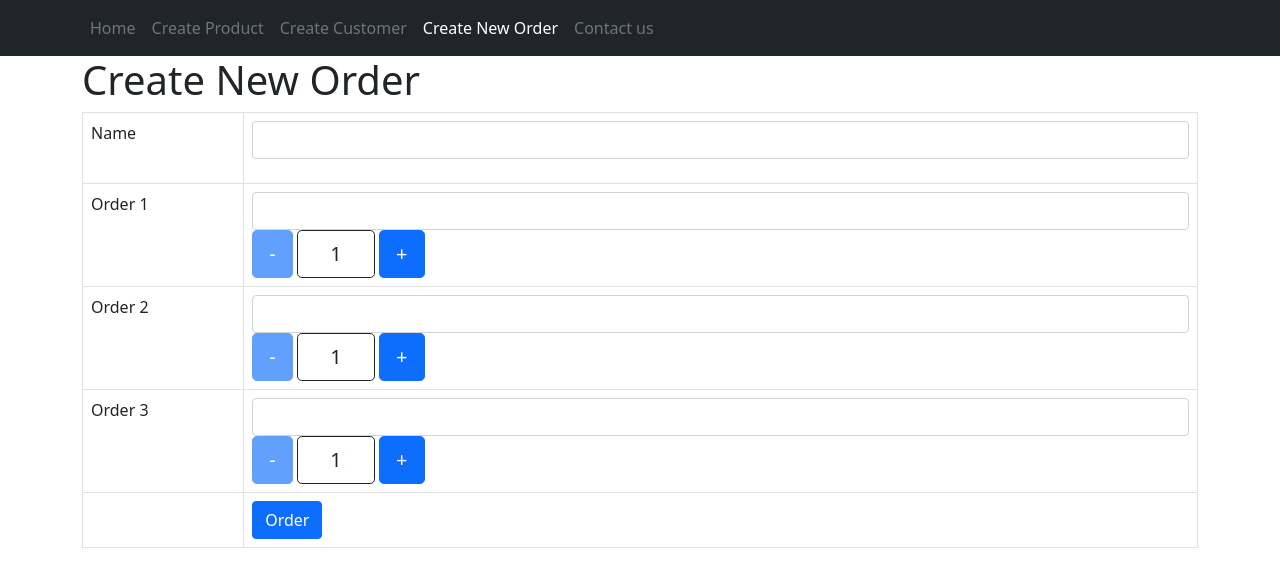
After one commit to yelooc/yelooc.github.io, a PHP site: page /neworder_create.php in a window 1280 px wide. The commit adds this page. Shown: the top 587 px of the page. Run offline with PHP 8.4, Linux system fonts and the light colour scheme; tables that the repository leaves empty or names only in its code hold one stand-in row (values such as "Sample post").

Commit message:
Web Application Assignment

```diff
--- a/eshop/contact_us.php
+++ b/eshop/contact_us.php
@@ -27,6 +27,9 @@
                         <li class="nav-item">
                             <a class="nav-link text-secondary" href="customer_create.php">Create Customer</a>
                         </li>
+                        <li class="nav-item">
+                            <a class="nav-link text-secondary" href="neworder_create.php">Create New Order</a>
+                        </li>
                         <li class="nav-item ">
                             <a class="nav-link active text-white" href="#">Contact us</a>
                         </li>
--- a/eshop/home.php
+++ b/eshop/home.php
@@ -27,6 +27,9 @@
                         <li class="nav-item">
                             <a class="nav-link text-secondary" href="customer_create.php">Create Customer</a>
                         </li>
+                        <li class="nav-item">
+                            <a class="nav-link text-secondary" href="neworder_create.php">Create New Order</a>
+                        </li>
                         <li class="nav-item ">
                             <a class="nav-link text-secondary" href="contact_us.php">Contact us</a>
                         </li>
--- /dev/null
+++ b/eshop/neworder_create.php
@@ -0,0 +1,331 @@
+<?php
+include 'config/database.php';
+
+// delete message prompt will be here
+
+// select all data
+$query = "SELECT * FROM products ORDER BY id DESC";
+$query_customer = "SELECT * FROM customers ORDER BY username DESC";
+$stmt1 = $con->prepare($query);
+$stmt2 = $con->prepare($query);
+$stmt3 = $con->prepare($query);
+$stmt_customer = $con->prepare($query_customer);
+
+$stmt1->execute();
+$stmt2->execute();
+$stmt3->execute();
+$stmt_customer->execute();
+?>
+
+<!DOCTYPE HTML>
+<html>
+
+<head>
+    <title>PDO - Create a Record - PHP CRUD Tutorial</title>
+    <link href="https://cdn.jsdelivr.net/npm/bootstrap@5.0.1/dist/css/bootstrap.min.css" rel="stylesheet" integrity="sha384-+0n0xVW2eSR5OomGNYDnhzAbDsOXxcvSN1TPprVMTNDbiYZCxYbOOl7+AMvyTG2x" crossorigin="anonymous">
+</head>
+<script>
+    function plus1() {
+        var a = document.getElementById("box1").value;
+        document.getElementById("box1").value = parseInt(a) + 1;
+        if (a == 1) {
+            document.getElementById("decrease1").disabled = false;
+        }
+    }
+
+    function minus1() {
+        var a = document.getElementById("box1").value;
+        document.getElementById("box1").value = parseInt(a) - 1;
+        if (a == 2 || a == 1) {
+            document.getElementById("decrease1").disabled = true;
+        }
+    }
+
+    function plus2() {
+        var a = document.getElementById("box2").value;
+        document.getElementById("box2").value = parseInt(a) + 1;
+
+        if (a == 1) {
+            document.getElementById("decrease2").disabled = false;
+        }
+    }
+
+    function minus2() {
+        var a = document.getElementById("box2").value;
+        document.getElementById("box2").value = parseInt(a) - 1;
+
+        if (a == 2 || a == 1) {
+            document.getElementById("decrease2").disabled = true;
+        }
+    }
+
+
+    function plus3() {
+        var a = document.getElementById("box3").value;
+        document.getElementById("box3").value = parseInt(a) + 1;
+
+        if (a == 1) {
+            document.getElementById("decrease3").disabled = false;
+        }
+    }
+
+    function minus3() {
+        var a = document.getElementById("box3").value;
+        document.getElementById("box3").value = parseInt(a) - 1;
+
+        if (a == 2 || a == 1) {
+            document.getElementById("decrease3").disabled = true;
+        }
+    }
+    var specialKeys = new Array();
+    specialKeys.push(8); //Backspace
+    function IsNumeric(e) {
+        var keyCode = e.which ? e.which : e.keyCode
+        var ret1 = ((keyCode >= 48 && keyCode <= 57) || specialKeys.indexOf(keyCode) != -1);
+        var ret2 = ((keyCode >= 48 && keyCode <= 57) || specialKeys.indexOf(keyCode) != -1);
+        var ret3 = ((keyCode >= 48 && keyCode <= 57) || specialKeys.indexOf(keyCode) != -1);
+        document.getElementById("box1").style.display = ret1 ? "" : "inline";
+        document.getElementById("box2").style.display = ret2 ? "" : "inline";
+        document.getElementById("box3").style.display = ret3 ? "" : "inline";
+        return ret1;
+        return ret2;
+        return ret3;
+    }
+</script>
+
+
+
+<body>
+
+    <div class="container-fuild bg-dark">
+        <div class="container">
+
+            <nav class="navbar-expand-lg py-2">
+
+                <div class="collapse navbar-collapse">
+                    <ul class="navbar-nav mb-2 mb-lg-0">
+                        <li class="nav-item">
+                            <a class="nav-link text-secondary" href="home.php">Home</a>
+                        </li>
+                        <li class="nav-item">
+                            <a class="nav-link text-secondary" href="product_create.php">Create Product</a>
+                        </li>
+                        <li class="nav-item">
+                            <a class="nav-link text-secondary" href="customer_create.php">Create Customer</a>
+                        </li>
+                        <li class="nav-item">
+                            <a class="nav-link active text-white" href="neworder_create.php">Create New Order</a>
+                        </li>
+                        <li class="nav-item ">
+                            <a class="nav-link text-secondary" href="contact_us.php">Contact us</a>
+                        </li>
+                    </ul>
+                </div>
+            </nav>
+        </div>
+    </div>
+
+    <div class="container">
+
+        <div class="page-header row">
+            <h1 class="col">Create New Order</h1>
+        </div>
+
+        <?php
+        if ($_POST) {
+
+            $quantity1 = "SELECT id, name, price FROM products WHERE name='" . $_POST['product_name1'] . "'";
+            $stmt = $con->prepare($quantity1);
+            $stmt->execute();
+            while ($row = $stmt->fetch(PDO::FETCH_ASSOC)) {
+
+                $product_price1 = $row['price'];
+            }
+
+            $quantity2 = "SELECT id, name, price FROM products WHERE name='" . $_POST['product_name2'] . "'";
+            $stmt = $con->prepare($quantity2);
+            $stmt->execute();
+            while ($row = $stmt->fetch(PDO::FETCH_ASSOC)) {
+
+                $product_price2 = $row['price'];
+            }
+
+            $quantity3 = "SELECT id, name, price FROM products WHERE name='" . $_POST['product_name3'] . "'";
+            $stmt = $con->prepare($quantity3);
+            $stmt->execute();
+            while ($row = $stmt->fetch(PDO::FETCH_ASSOC)) {
+
+                $product_price3 = $row['price'];
+            }
+
+            try {
+                $product_name1 = $_POST['product_name1'];
+                $quantity1 = $_POST['quantity1'];
+                $subtotal1 = $product_price1 * $_POST['quantity1'];
+                $product_name2 = $_POST['product_name2'];
+                $quantity2 = $_POST['quantity2'];
+                $subtotal2 = $product_price2 * $_POST['quantity2'];
+                $product_name3 = $_POST['product_name3'];
+                $quantity3 = $_POST['quantity3'];
+                $subtotal3 = $product_price3 * $_POST['quantity3'];
+                // insert query
+                $order_details = "INSERT INTO order_details SET product_name1=:product_name1, quantity1=:quantity1, product_price1=:product_price1, product_name2=:product_name2, quantity2=:quantity2, product_price2=:product_price2,product_name3=:product_name3, quantity3=:quantity3, product_price3=:product_price3";
+                // prepare query for execution
+                $stmt = $con->prepare($order_details);
+
+                // bind the parameters
+                $stmt->bindParam(':product_name1', $product_name1);
+                $stmt->bindParam(':quantity1', $quantity1);
+                $stmt->bindParam(':product_price1', $product_price1);
+                $stmt->bindParam(':product_name2', $product_name2);
+                $stmt->bindParam(':quantity2', $quantity2);
+                $stmt->bindParam(':product_price2', $product_price2);
+                $stmt->bindParam(':product_name3', $product_name3);
+                $stmt->bindParam(':quantity3', $quantity3);
+                $stmt->bindParam(':product_price3', $product_price3);
+
+                if ($stmt->execute()) {
+                    echo "<div class='alert alert-success'>Record was saved.</div>";
+                } else {
+                    echo "<div class='alert alert-danger'>Unable to save record.</div>";
+                }
+            }
+            // show error
+            catch (PDOException $exception) {
+                die('ERROR: ' . $exception->getMessage());
+            }
+
+            try {
+                $customer_name = $_POST['customer_name'];
+                $total_amount = $subtotal1 + $subtotal2 + $subtotal3;
+                $created = date('Y-m-d H:i:s');
+
+                // insert query
+                $order_summary = "INSERT INTO order_summary SET customer_name=:customer_name, total_amount=:total_amount, created=:created";
+                // prepare query for execution
+                $stmt = $con->prepare($order_summary);
+
+                // bind the parameters
+                $stmt->bindParam(':customer_name', $customer_name);
+                $stmt->bindParam(':total_amount', $total_amount);
+                $stmt->bindParam(':created', $created);
+
+                if ($stmt->execute()) {
+                    echo "<div class='alert alert-success'>Record was saved.</div>";
+                } else {
+                    echo "<div class='alert alert-danger'>Unable to save record.</div>";
+                }
+            }
+            // show error
+            catch (PDOException $exception) {
+                die('ERROR: ' . $exception->getMessage());
+            }
+        }
+
+        ?>
+
+        <!-- html form here where the product information will be entered -->
+        <form action="<?php echo $_SERVER["PHP_SELF"]; ?>" method="POST">
+
+            <table class='table table-hover table-responsive table-bordered'>
+
+                <tr>
+                    <td>Name</td>
+                    <td>
+                        <div class="input-group mb-3">
+                            <select class="form-control fs-6 rounded" name="customer_name">
+                                <option class='bg-white' selected></option>
+                                <?php
+                                while ($row_name = $stmt_customer->fetch(PDO::FETCH_ASSOC)) {
+                                    extract($row_name);
+                                    echo "<option class='bg-white' value='{$username}'>$username</option>";
+                                }
+                                ?>
+                            </select>
+                        </div>
+                    </td>
+                </tr>
+                <tr>
+                    <td>Order 1</td>
+                    <td>
+                        <select class="form-control fs-6 rounded" name="product_name1">
+                            <option class='bg-white' value="0.00" selected></option>
+                            <?php
+                            while ($row1 = $stmt1->fetch(PDO::FETCH_ASSOC)) {
+                                extract($row1);
+                                echo "<option class='bg-white' value='" . $row1['name'] . "'>" . $row1['name'] . "</option>";
+                            }
+                            ?>
+                        </select>
+                        <div class="row">
+                            <div class="col">
+                                <button type="button" id="decrease1" class="btn btn-primary btn btn-lg" disabled onclick="minus1()">-</button>
+                                <input type="text" name="quantity1" onkeypress="return IsNumeric(event);" ondrop="return false;" onpaste="return false;" class="col-1 btn btn-lg border border-dark" id="box1" value="1" />
+                                <button type="button" id="increase1" class="btn btn-primary btn btn-lg" onclick="plus1()">+</button>
+                            </div>
+                        </div>
+                    </td>
+                </tr>
+                <tr>
+                    <td>Order 2</td>
+                    <td>
+                        <select class="form-control fs-6 rounded" name="product_name2">
+                            <option class='bg-white' selected></option>
+                            <?php
+
+                            while ($row2 = $stmt2->fetch(PDO::FETCH_ASSOC)) {
+                                extract($row2);
+                                echo "<option class='bg-white' value='" . $row2['name'] . "'>" . $row2['name'] . "</option>";
+                            }
+
+                            ?>
+                        </select>
+                        <div class="row">
+                            <div class="col">
+                                <button type="button" id="decrease2" class="btn btn-primary btn btn-lg" disabled onclick="minus2()">-</button>
+                                <input type="text" name="quantity2" onkeypress="return IsNumeric(event);" ondrop="return false;" onpaste="return false;" class="col-1 btn btn-lg border border-dark" id="box2" value="1" />
+                                <button type="button" id="increase2" class="btn btn-primary btn btn-lg" onclick="plus2()">+</button>
+                            </div>
+                        </div>
+                    </td>
+                </tr>
+                <tr>
+                    <td>Order 3</td>
+                    <td>
+                        <select class="form-control fs-6 rounded" name="product_name3">
+                            <option class='bg-white' selected></option>
+                            <?php
+
+                            while ($row3 = $stmt3->fetch(PDO::FETCH_ASSOC)) {
+                                extract($row3);
+                                echo "<option class='bg-white' value='" . $row3['name'] . "'>" . $row3['name'] . "</option>";
+                            }
+                            ?>
+                        </select>
+                        <div class="row">
+                            <div class="col">
+                                <button type="button" id="decrease3" class="btn btn-primary btn btn-lg" disabled onclick="minus3()">-</button>
+                                <input type="text" name="quantity3" onkeypress="return IsNumeric(event);" ondrop="return false;" onpaste="return false;" class="col-1 btn btn-lg border border-dark" id="box3" value="1" />
+                                <button type="button" id="increase3" class="btn btn-primary btn btn-lg" onclick="plus3()">+</button>
+                            </div>
+                        </div>
+                    </td>
+                </tr>
+                <tr>
+                    <td></td>
+                    <td>
+                        <input type='submit' value='Order' class='btn btn-primary' />
+                        <!-- <a href='product_read.php' class='btn btn-danger'>Back to read order</a> -->
+                    </td>
+                </tr>
+
+            </table>
+        </form>
+
+    </div> <!-- end .container -->
+    <script src="https://cdn.jsdelivr.net/npm/bootstrap@5.0.1/dist/js/bootstrap.bundle.min.js" integrity="sha384-gtEjrD/SeCtmISkJkNUaaKMoLD0//ElJ19smozuHV6z3Iehds+3Ulb9Bn9Plx0x4" crossorigin="anonymous"></script>
+    <!-- confirm delete record will be here -->
+
+</body>
+
+</html>
--- a/eshop/product_create.php
+++ b/eshop/product_create.php
@@ -27,6 +27,9 @@
                         </li>
                         <li class="nav-item">
                             <a class="nav-link text-secondary" href="customer_create.php">Create Customer</a>
+                        </li>
+                        <li class="nav-item">
+                            <a class="nav-link text-secondary" href="neworder_create.php">Create New Order</a>
                         </li>
                         <li class="nav-item ">
                             <a class="nav-link text-secondary" href="contact_us.php">Contact us</a>
```
Also changed, not shown: eshop/customer_create.php (+3 -4 lines).
